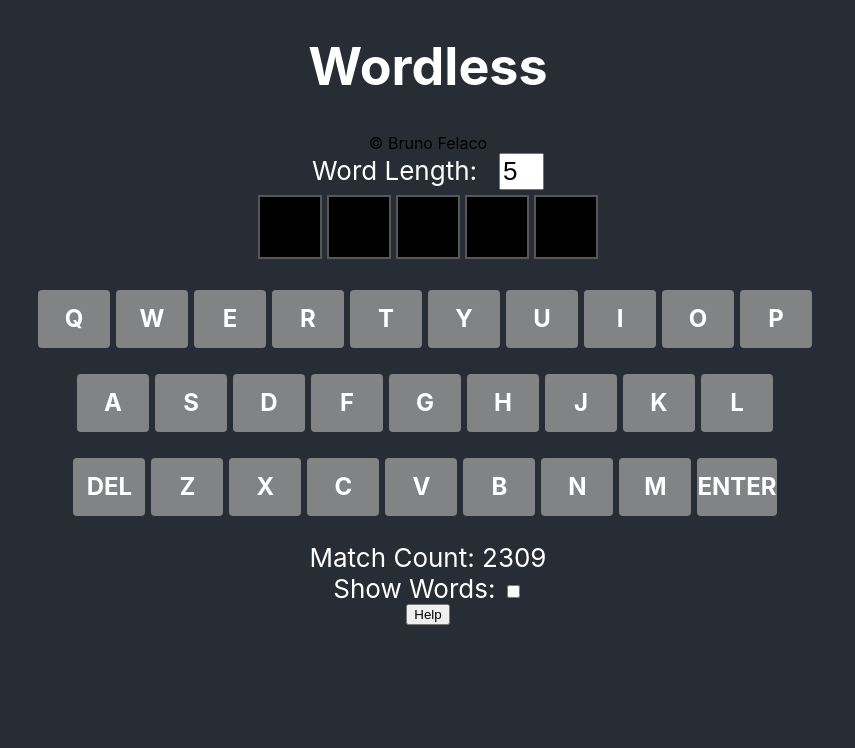
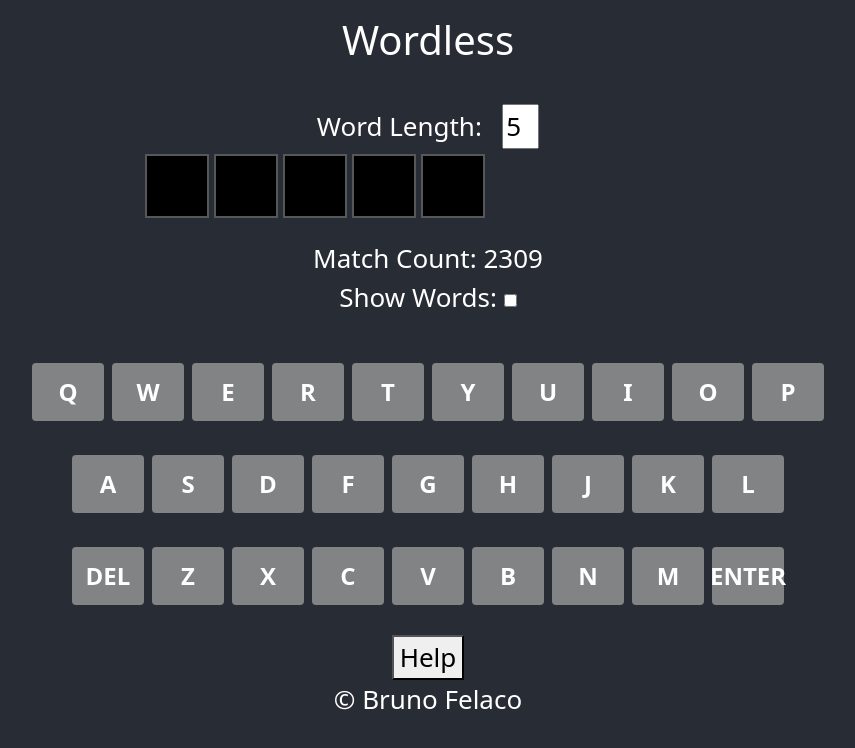
Before and after one commit to bfelaco/wordless, a React (Vite) app: page / in a window 1280 px wide. Shown: the top 748 px of the page, without its empty margins (212-1067 px from the left). Built offline with nearby package versions, Linux system fonts and the light colour scheme.

Commit message:
Windsurf switched app to use bootstrap.

```diff
--- a/package.json
+++ b/package.json
@@ -4,7 +4,10 @@
   "private": true,
   "type": "module",
   "dependencies": {
+    "@types/react-bootstrap": "^0.32.37",
+    "bootstrap": "^5.3.3",
     "react": "^18.2.0",
+    "react-bootstrap": "^2.10.7",
     "react-dom": "^18.2.0"
   },
   "scripts": {
--- a/src/App.css
+++ b/src/App.css
@@ -1,3 +1,21 @@
+:root {
+  --color-background: #282c34;
+  --color-tone-1: #ffffff;
+  --color-tone-2: #818384;
+  --color-tone-3: #565758;
+  --color-tone-4: #3a3a3c;
+  --color-tone-5: #272729;
+  --color-tone-6: #1a1a1b;
+  --color-tone-7: #121213;
+  --key-bg: var(--color-tone-2);
+  --key-text-color: var(--color-tone-1);
+}
+
+body {
+  background-color: var(--color-background);
+  color: var(--color-tone-1);
+}
+
 .dark {
   --color-present: var(--darkendYellow);
   --color-correct: var(--darkendGreen);
@@ -41,8 +59,13 @@
 }
 
 .App {
-  background-color: #282c34;
-  text-align: center;
+  background-color: var(--color-background);
+  color: var(--color-tone-1);
+  min-height: 100vh;
+  display: flex;
+  flex-direction: column;
+  font-size: calc(10px + 2vmin);
+  padding: 1rem;
 }
 
 .App-logo {
@@ -57,6 +80,7 @@
 }
 
 .App-header {
+  margin-bottom: 2rem;
   display: flex;
   flex-direction: column;
   align-items: center;
@@ -86,6 +110,11 @@
   to {
     transform: rotate(360deg);
   }
+}
+
+.board-container {
+  max-width: 600px;
+  margin: 0 auto;
 }
 
 .App-board {
@@ -212,21 +241,30 @@
 
 .App-keyboard button {
   cursor: pointer;
-  padding: 0;
-  margin: 0 6px 0 0;
-  max-height: 58px;
+  padding: 0.5rem;
+  margin: 0.25rem;
   border-radius: 4px;
   border: 0;
   font-weight: bold;
   font-size: calc(8px + 2vmin);
   text-transform: uppercase;
-  -webkit-user-select: none;
-  -moz-user-select: none;
-  -ms-user-select: none;
   user-select: none;
   background-color: var(--key-bg);
   color: var(--key-text-color);
   min-width: 3em;
+  display: flex;
   align-items: center;
-  -webkit-tap-highlight-color: rgba(0, 0, 0, 0.3);
+  justify-content: center;
 }
+
+@media (max-width: 576px) {
+  .App-keyboard button {
+    padding: 0.25rem;
+    margin: 0.125rem;
+    min-width: 2.5em;
+  }
+}
+
+.container-fluid {
+  background-color: var(--color-background);
+}
--- a/src/App.tsx
+++ b/src/App.tsx
@@ -1,4 +1,6 @@
 import { useReducer, useState } from 'react';
+import 'bootstrap/dist/css/bootstrap.min.css';
+import { Container, Row, Col } from 'react-bootstrap';
 import './App.css';
 import Board from './board';
 import { Help } from './help';
@@ -18,14 +20,16 @@ export default function App() {
 
   // Use of 'key' in Board below ensures that the board is reset when the wordLength changes.
   return (
-    <div className='App dark'>
+    <Container fluid className='App dark'>
+      <Row className='justify-content-center'>
+        <Col xs={12} className='text-center'>
           <header className='App-header'>
             <h1>Wordless</h1>
           </header>
-
-      <div className='App-copyright'>&copy; Bruno Felaco</div>
-
-      <main className='App-main'>
+        </Col>
+      </Row>
+      <Row className='justify-content-center'>
+        <Col xs={12} md={8} lg={6} className='text-center'>
           {showHelp ? (
             <Help done={() => setShowHelp(false)} />
           ) : (
@@ -37,8 +41,14 @@ export default function App() {
               </button>
             </>
           )}
-      </main>
-    </div>
+        </Col>
+      </Row>
+      <Row className='justify-content-center'>
+        <Col xs={12} className='text-center'>
+          <div className='App-copyright'>&copy; Bruno Felaco</div>
+        </Col>
+      </Row>
+    </Container>
   );
 }
 
--- a/src/board.tsx
+++ b/src/board.tsx
@@ -4,6 +4,7 @@ import useWordGuessState, { WordGuessState } from './word-guess-state';
 import { Position, moveRight, moveLeft, moveUp, moveDown } from './position-utils';
 import WordResults from './word-results';
 import { Keyboard } from './keyboard';
+import { Container, Row, Col } from 'react-bootstrap';
 
 const ColorSequence: GuessResult[] = [
   GuessResult.UNKNOWN,
@@ -24,16 +25,27 @@ const nextColor = (guessResult: GuessResult) =>
 export const Board = ({ wordLength }: { wordLength: number }) => {
   const wordGuessState = useWordGuessState(wordLength);
 
-  // Using onMouseDown to capture the event before the focus change event.
   return (
-    <>
-      <WordGrid wordGuessState={wordGuessState} />
-      <Keyboard />
-      <WordResults
-        wordGuesses={wordGuessState.wordGuesses}
-        wordLength={wordGuessState.wordLength}
-      />
-    </>
+    <Container className='board-container'>
+      <Row className='justify-content-center'>
+        <Col xs={12}>
+          <WordGrid wordGuessState={wordGuessState} />
+        </Col>
+      </Row>
+      <Row className='justify-content-center mt-3'>
+        <Col xs={12}>
+          <WordResults
+            wordGuesses={wordGuessState.wordGuesses}
+            wordLength={wordGuessState.wordLength}
+          />
+        </Col>
+      </Row>
+      <Row className='justify-content-center mt-3'>
+        <Col xs={12}>
+          <Keyboard />
+        </Col>
+      </Row>
+    </Container>
   );
 };
 
```
Also changed, not shown: 1 other file (tests, documents, lock files or other folders). Lines whose indentation alone changed are shown as unchanged.
